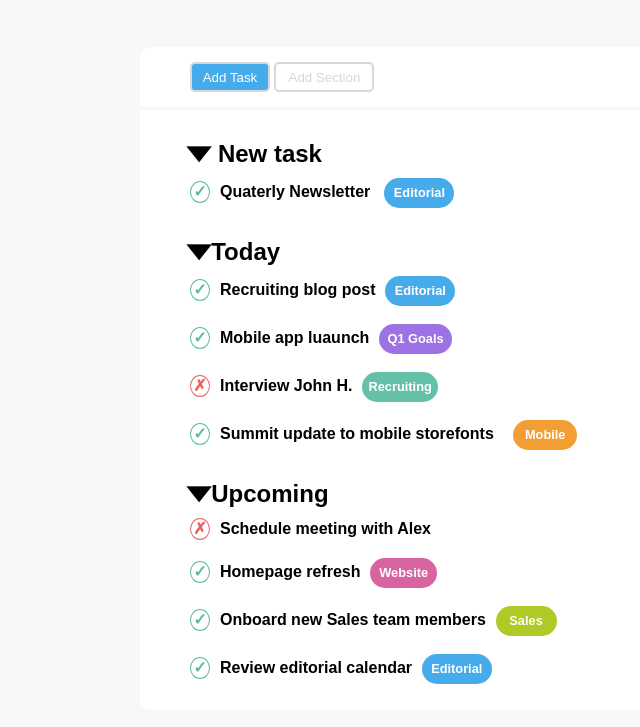
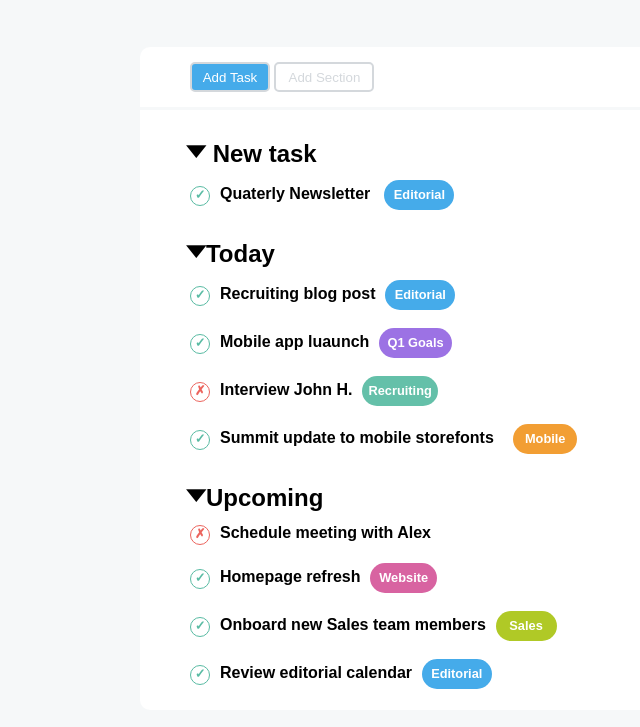
Before and after one commit to davidefois96/html-css-toboolist, a plain HTML site: page index.html in a window 1280 px wide. Shown: the part 103-830 px from the top of the page, without its empty margins (0-640 px from the left). Drawn offline with Linux system fonts and the light colour scheme.

Commit message:
[add] font-sizes (check and cross)

```diff
--- a/assets/style.css
+++ b/assets/style.css
@@ -10,7 +10,7 @@
 
 body{
 
-  font-family: 'Ubuntu', sans-serif;
+  font-family: sans-serif;
   background-color: #F6f8f9;
 }
 
@@ -98,11 +98,8 @@ button.secondbutton {
 
 
 li{
+
   font-weight: 600;
-
-
-
-
 }
 
 .titlelist{
@@ -114,8 +111,7 @@ li{
 .list {
   list-style: none;
   margin-left: 3%;
-
-  padding-top: 1%;
+  padding-top: 1.2%;
 
 }
 
@@ -124,7 +120,7 @@ li{
   display: inline-block;
   vertical-align: top;
   height:10px;
-  font-size: 2em;
+  font-size: 1.6em;
 
 
 
@@ -139,9 +135,10 @@ li{
   color:#59bba3 ;
   display: inline-block;
   text-align: center;
-  padding-bottom: 20px;
   margin-left: 20px;
   margin-right: 10px ;
+  font-size: 0.8em;
+
 }
 
 #cross
@@ -153,9 +150,10 @@ li{
   color: #ec645d ;
   display: inline-block;
   text-align: center;
-  padding-bottom: 20px;
   margin-left: 20px;
   margin-right: 10px;
+  font-size: 0.8em;
+
 }
 
 #editorial {
@@ -170,6 +168,7 @@ li{
   text-align: center;
   font-size: 0.8em;
   font-weight: 600;
+
 
 }
 
```
